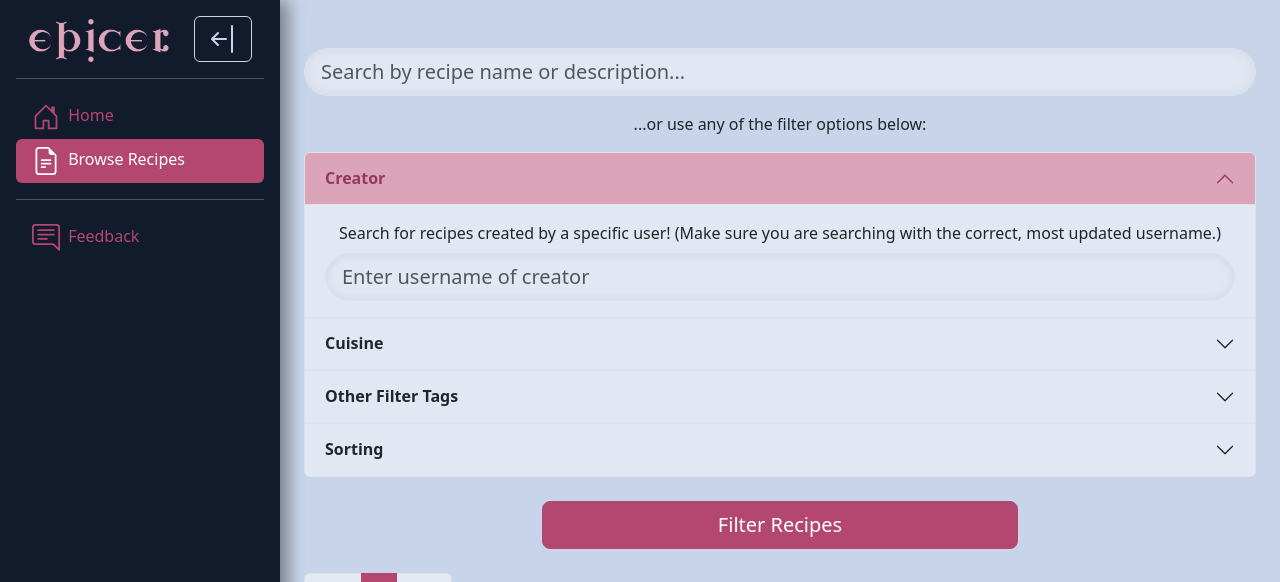
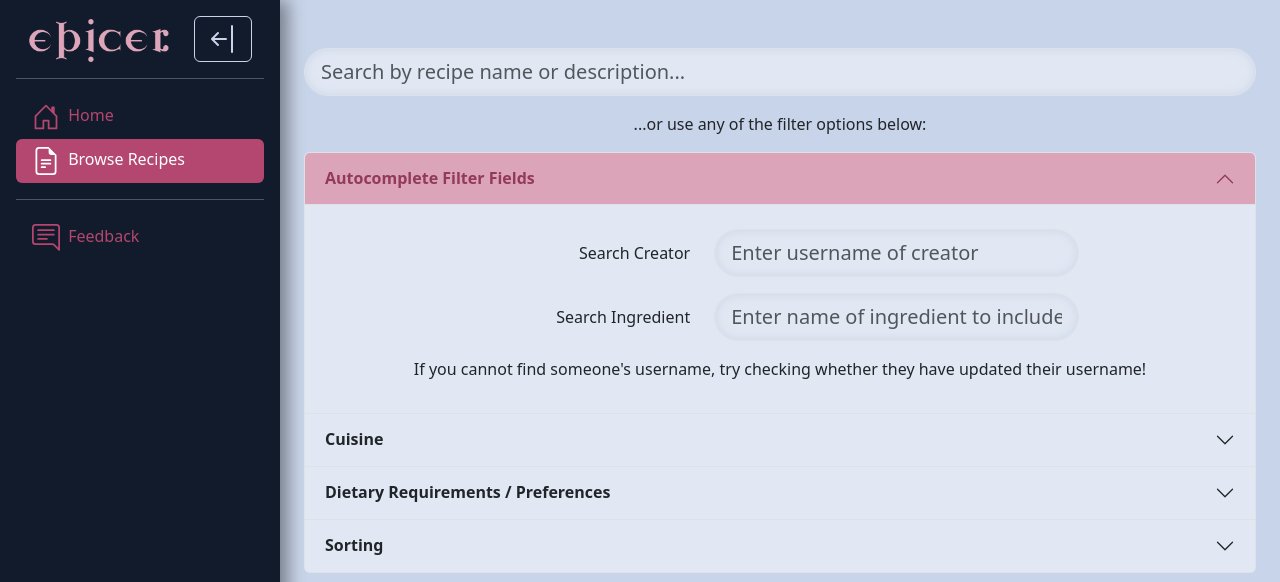
Before and after one commit to jamieljs/cs6131-project, a Flask app: page /browse in a window 1280 px wide, after a click on "Autocomplete Filter Fields". Shown: the top 582 px of the page. Run offline with Flask 2, Linux system fonts and the light colour scheme; some libraries are stand-ins or nearby versions.

Commit message:
amongst other edits, i just fixed the stupidest bug of the century

```diff
--- a/forms.py
+++ b/forms.py
@@ -31,10 +31,11 @@ class FeedbackForm(FlaskForm):
 class RecipeQueryForm(FlaskForm):
     search_text = StringField(None, render_kw={"placeholder": "Search by recipe name or description..."}) # name or description
     search_creator = StringField(None, render_kw={"placeholder": "Enter username of creator"}) # username
+    search_ingredient = StringField(None, render_kw={"placeholder": "Enter name of ingredient to include"}) # ingredient
     search_cuisine = MultiCheckboxField(None, choices=tools.cuisine_tags) # recipes shown can contain any chosen tag
+    search_dietary = MultiCheckboxField(None, choices=tools.dietary_tags) # recipes shown must contain all chosen tags
     search_my_ingredients = BooleanField("Filter by my ingredients") # contains only ingredients that the user has; only if signed in
-    search_show_private = BooleanField("Show private recipes") # show private recipes; only if signed in
-    search_tags = MultiCheckboxField(None, choices=tools.recipe_tags) # recipes shown must contain all chosen tags
+    search_bookmarked = BooleanField("Show only bookedmarked recipes")
 
     sort_attribute = SelectField("Sort by:", validators=[InputRequired()], choices=[('difficulty', 'Difficulty'), ('cooktime', 'Preparation and Cooking Duration'), ('rating', 'Rating')], default='no')
     sort_direction = SelectField("Order:", validators=[InputRequired()], choices=['None', 'Increasing', 'Decreasing'], default='None')
--- a/main/editrecipeview.py
+++ b/main/editrecipeview.py
@@ -8,7 +8,7 @@ def editrecipe(recipe_id):
 
     if userinfo == None or userinfo['user_id'] != recipeinfo['recipe_creator']:
         flash('You do not have access this page!', 'warning')
-        redirect('/')
+        return redirect('/')
 
     form = EditRecipeForm()
 
--- a/main/feedbackview.py
+++ b/main/feedbackview.py
@@ -9,6 +9,6 @@ def feedback():
     if form.validate_on_submit():
         ''' TODO: actually store the feedback or something '''
         flash('Your feedback has been received!', 'success')
-        redirect('/')
+        return redirect('/')
 
     return render_template('feedback.html', userinfo = userinfo, form = form, currentPage = 'feedback')
--- a/main/inventoryview.py
+++ b/main/inventoryview.py
@@ -7,7 +7,7 @@ def inventory():
     userinfo = tools.getCurrentUserInfo()
     if userinfo == None:
         flash('You do not have access this page!', 'warning')
-        redirect('/')
+        return redirect('/')
 
     inventory = tools.getInventoryOfUser(userinfo['user_id'])
     ingredient_names = tools.getIngredientNames()
--- a/main/profileview.py
+++ b/main/profileview.py
@@ -7,7 +7,7 @@ def profile(user_id):
     profileinfo = tools.getUserInfoFromUserId(user_id)
     if profileinfo == None:
         flash('Page could not be found!', 'warning')
-        redirect('/')
+        return redirect('/')
 
 
     form = EditProfileForm()
--- a/main/recipeview.py
+++ b/main/recipeview.py
@@ -9,6 +9,6 @@ def recipe(recipe_id):
 
     if form.validate_on_submit():
         tools.deleteRecipe(recipeinfo.recipe_id)
-        redirect('/browse?creator=' + userinfo.user_id)
+        return redirect('/browse?creator=' + userinfo.user_id)
 
     return render_template('recipe.html', userinfo=userinfo, recipeinfo=recipeinfo, form=form, currentPage='recipe')
--- a/templates/browse.html
+++ b/templates/browse.html
@@ -16,17 +16,36 @@
             <div class="accordion-item">
                 <h2 class="accordion-header" id="heading-zero">
                     <button class="accordion-button collapsed" type="button" data-bs-toggle="collapse" data-bs-target="#accordion-zero" aria-expanded="false" aria-controls="accordion-zero">
-                    <strong>Creator</strong>
+                    <strong>Autocomplete Filter Fields</strong>
                     </button>
                 </h2>
                 <div id="accordion-zero" class="accordion-collapse collapse" aria-labelledby="heading-zero">
                     <div class="accordion-body">
-                        Search for recipes created by a specific user! (Make sure you are searching with the correct, most updated username.)
-
-                        {{ form.search_creator(class_="form-control form-control-lg rounded-pill mt-2") }}
+                        <div class="row justify-content-center align-items-center">
+                            <div class="col-3 text-end">
+                                {{ form.search_creator.label }}
+                            </div>
+                            <div class="col-5 autocomplete">
+                                {{ form.search_creator(class_="form-control form-control-lg rounded-pill my-2 mx-auto", id="creator-input") }}
+                            </div>
+                        </div>
+                        <div class="row justify-content-center align-items-center">
+                            <div class="col-3 text-end">
+                                {{ form.search_ingredient.label }}
+                            </div>
+                            <div class="col-5 autocomplete">
+                                {{ form.search_ingredient(class_="form-control form-control-lg rounded-pill my-2 mx-auto", id="ingredient-input") }}
+                            </div>
+                        </div>
+                        <p class="mt-2">If you cannot find someone's username, try checking whether they have updated their username!</p>
                     </div>
                 </div>
             </div>
+            <script src="{{url_for('static',filename='js/autocomplete.js')}}"></script>
+            <script>
+                autocomplete(document.getElementById("creator-input"), {{creator_usernames|tojson}});
+                autocomplete(document.getElementById("ingredient-input"), {{ingredient_names|tojson}});
+            </script>
             <div class="accordion-item">
                 <h2 class="accordion-header" id="heading-one">
                     <button class="accordion-button collapsed" type="button" data-bs-toggle="collapse" data-bs-target="#accordion-one" aria-expanded="false" aria-controls="accordion-one">
@@ -51,13 +70,32 @@
             <div class="accordion-item">
                 <h2 class="accordion-header" id="heading-two">
                     <button class="accordion-button collapsed" type="button" data-bs-toggle="collapse" data-bs-target="#accordion-two" aria-expanded="false" aria-controls="accordion-two">
-                    <strong>Other Filter Tags</strong>
+                    <strong>Dietary Requirements / Preferences</strong>
                     </button>
                 </h2>
                 <div id="accordion-two" class="accordion-collapse collapse" aria-labelledby="heading-two">
                     <div class="accordion-body">
+                        Filter recipes that satisfy ALL of your dietary requirements! You may select more than one option.
+
+                        <div class="form-group mx-3 mt-2">
+                            {% for choice in form.search_dietary %}
+                                {{ choice(class_="btn-check") }}
+                                {{ choice.label(class_="btn btn-outline-primary rounded-pill m-1") }}
+                            {% endfor %}
+                        </div>
+                    </div>
+                </div>
+            </div>
+            {% if userinfo %}
+            <div class="accordion-item">
+                <h2 class="accordion-header" id="heading-three">
+                    <button class="accordion-button collapsed" type="button" data-bs-toggle="collapse" data-bs-target="#accordion-three" aria-expanded="false" aria-controls="accordion-three">
+                    <strong>Other Filter Options</strong>
+                    </button>
+                </h2>
+                <div id="accordion-three" class="accordion-collapse collapse" aria-labelledby="heading-three">
+                    <div class="accordion-body">
                         <div class="col">
-                            {% if userinfo %}
                             <div class="row align-items-center">
                                 <div class="col-3">
                                     <div class="input-group">
@@ -76,36 +114,27 @@
                                 <div class="col-3">
                                     <div class="input-group">
                                         <div class="input-group-text input-group-checkbox">
-                                            {{ form.search_show_private(class_="form-check-input")}}
+                                            {{ form.search_bookmarked(class_="form-check-input")}}
                                         </div>
-                                        {{ form.search_show_private.label(class_="form-control") }}
+                                        {{ form.search_bookmarked.label(class_="form-control") }}
                                     </div>
                                 </div>
                                 <div class="col">
-                                    By default, the search results displayed will only include public recipes. If you select this filter, the search results will also include the private recipes that you have access to.
+                                    Apply all the other filters on only the recipes that you have bookmarked. If you select this filter, recipes you have not bookmarked will not appear in the search results.
                                 </div>
                             </div>
-                            <hr>
-                            {% endif %}
-                        </div>
-                        Filter recipes that satisfy ALL of your selected criteria! You may select more than one option.
-
-                        <div class="form-group mx-3 mt-2">
-                            {% for choice in form.search_tags %}
-                                {{ choice(class_="btn-check") }}
-                                {{ choice.label(class_="btn btn-outline-primary rounded-pill m-1") }}
-                            {% endfor %}
                         </div>
                     </div>
                 </div>
             </div>
+            {% endif %}
             <div class="accordion-item">
-                <h2 class="accordion-header" id="heading-three">
-                    <button class="accordion-button collapsed" type="button" data-bs-toggle="collapse" data-bs-target="#accordion-three" aria-expanded="false" aria-controls="accordion-three">
+                <h2 class="accordion-header" id="heading-four">
+                    <button class="accordion-button collapsed" type="button" data-bs-toggle="collapse" data-bs-target="#accordion-four" aria-expanded="false" aria-controls="accordion-four">
                     <strong>Sorting</strong>
                     </button>
                 </h2>
-                <div id="accordion-three" class="accordion-collapse collapse" aria-labelledby="heading-three">
+                <div id="accordion-four" class="accordion-collapse collapse" aria-labelledby="heading-four">
                     <div class="accordion-body">
                         <div class="row justify-content-center align-items-center">
                             <div class="col-1">
--- a/templates/inventory.html
+++ b/templates/inventory.html
@@ -62,7 +62,7 @@
                         <td class="align-middle">{{ingredient['ingredient_name']}}</td>
                         <td class="align-middle">{{ingredient['expiry_date']}}</td>
                         <td class="align-middle">
-                            <form action="" method="post" role="form">
+                            <form method="post" role="form">
                                 <input type="hidden" name="form_name" value="delete-ingredient">
                                 <input type="hidden" name="delete_ingredient_id" value="{{ingredient['ingredient_id']}}">
                                 <input type="hidden" name="delete_expiry_date" value="{{ingredient['expiry_date']}}">
@@ -75,7 +75,7 @@
                         <td class="align-middle">{{ingredient['ingredient_name']}}</td>
                         <td class="text-danger align-middle">{{ingredient['expiry_date']}}</td>
                         <td class="align-middle">
-                            <form action="" method="post" role="form">
+                            <form method="post" role="form">
                                 <input type="hidden" name="form_name" value="delete-ingredient">
                                 <input type="hidden" name="delete_ingredient_id" value="{{ingredient['ingredient_id']}}">
                                 <input type="hidden" name="delete_expiry_date" value="{{ingredient['expiry_date']}}">
--- a/templates/profile.html
+++ b/templates/profile.html
@@ -85,7 +85,7 @@
                     {{profileinfo['user_username']}}'s Profile
                 </h3>
                 {% if userinfo %}
-                    <form action="" id="toggle-follow-form" method="post" role="form">
+                    <form id="toggle-follow-form" method="post" role="form">
                         <input type="hidden" name="form_name" value="toggle-follow">
                         {% if profileinfo['user_id'] in userinfo['following'] %}
                             <button type="submit" class="btn btn-unfollow">Unfollow <i class="bi bi-star-fill ms-1"></i></button>
--- a/tools.py
+++ b/tools.py
@@ -54,9 +54,12 @@ def editProfile(user_id, username, description):
 def toggleFollow(user_id, target_id):
     pass
 
+def getUserNames():
+    pass
+
 # RECIPES
 
-recipe_tags = [('vgt', 'Vegetarian'), ('vgn', 'Vegan'), ('egg', 'Egg-Free'), ('nut', 'Nut-Free'), ('dai', 'Dairy-Free'), ('glu', 'Gluten-Free'), ('flr', 'Flour-Less')]
+dietary_tags = [('vgt', 'Vegetarian'), ('vgn', 'Vegan'), ('egg', 'Egg-Free'), ('nut', 'Nut-Free'), ('dai', 'Dairy-Free'), ('glu', 'Gluten-Free'), ('flr', 'Flour-Less')]
 recipe_list = [{'recipe_id': 0, 'recipe_name': 'Sample Recipe', 'recipe_description': 'some long text some long text some long text some long text some long text some long text some long text some long text some long text some long text some long text some long text', 'recipe_instructions': [('heading', 'some long text some long text some long text some long text some long text some long text'), ('second instruction', 'texttext')], 'recipe_difficulty': 0, 'recipe_cook_time': 0.5, 'recipe_privacy': False, 'recipe_image': 'https://github.com/jamieljs.png', 'recipe_creator': 0},
                {'recipe_id': 1, 'recipe_name': 'Sample Recipe', 'recipe_description': 'some long text some long text some long text some long text some long text some long text some long text some long text some long text some long text some long text some long text', 'recipe_instructions': [('heading', 'some long text some long text some long text some long text some long text some long text'), ('second instruction', 'texttext')], 'recipe_difficulty': 0, 'recipe_cook_time': 0.5, 'recipe_privacy': True, 'recipe_image': 'https://github.com/dvdg6566.png', 'recipe_creator': 1},
                {'recipe_id': 2, 'recipe_name': 'Sample Recipe', 'recipe_description': 'some long text some long text some long text some long text some long text some long text some long text some long text some long text some long text some long text some long text', 'recipe_instructions': [('heading', 'some long text some long text some long text some long text some long text some long text'), ('second instruction', 'texttext')], 'recipe_difficulty': 1, 'recipe_cook_time': 0.5, 'recipe_privacy': False, 'recipe_image': 'https://github.com/jamieljs.png', 'recipe_creator': 0},
```
Also changed, not shown: main/browseview.py (+5 -4 lines), 1 other file.
